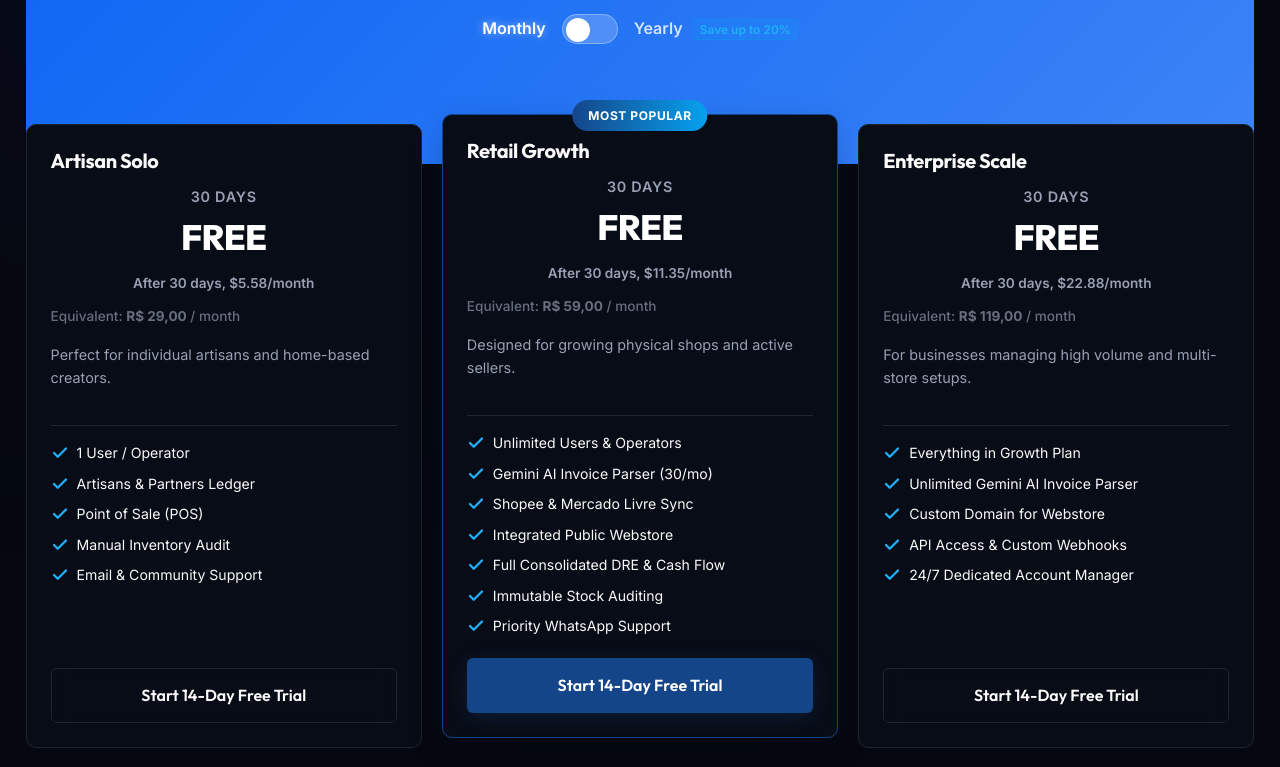
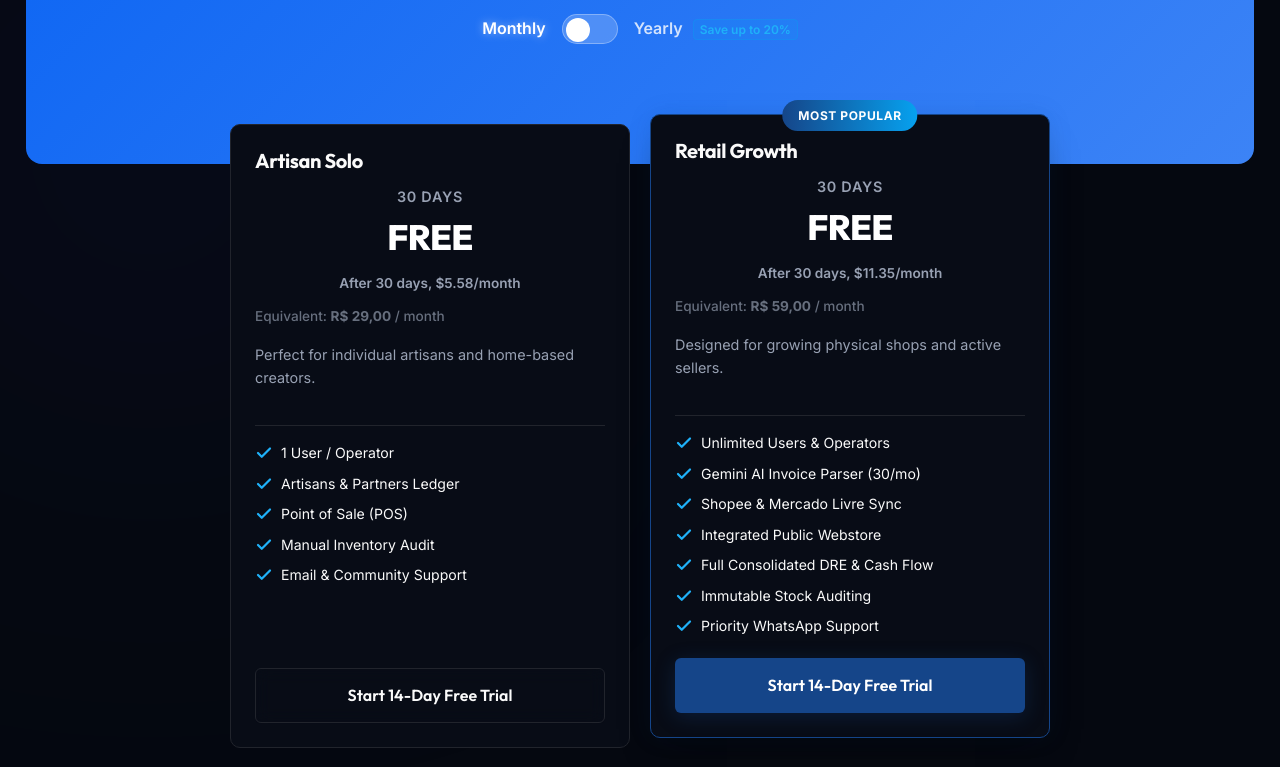
Before and after one commit to Gest-mais/gestomni-site, a website built with Vite: page index.html in a window 1280 px wide. Shown: the part 2160-2927 px from the top of the page. Built offline with nearby package versions, Linux system fonts and the light colour scheme; some packages are replaced by stand-ins of ours; no server answers; the database is empty.

Commit message:
design: center pricing container and set maximum width for cards

```diff
--- a/style.css
+++ b/style.css
@@ -947,6 +947,7 @@
 .pricing-section .container {
   max-width: 1500px;
   padding: 0 2%;
+  margin: 0 auto !important;
 }
 
 .pricing-toggle-container {
@@ -1002,7 +1003,8 @@
 
 .pricing-grid {
   display: grid;
-  grid-template-columns: repeat(auto-fit, minmax(320px, 1fr));
+  grid-template-columns: repeat(auto-fit, minmax(320px, 400px));
+  justify-content: center;
   gap: 20px;
   align-items: stretch;
 }
```
